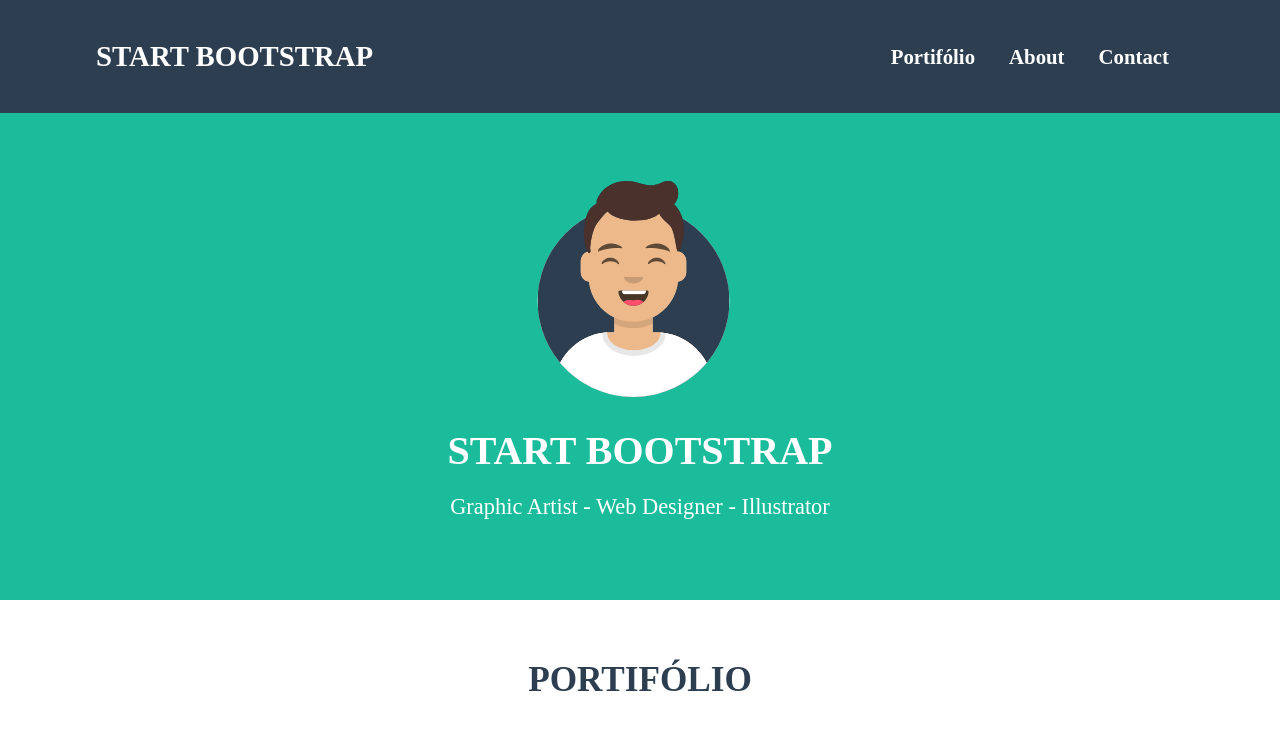
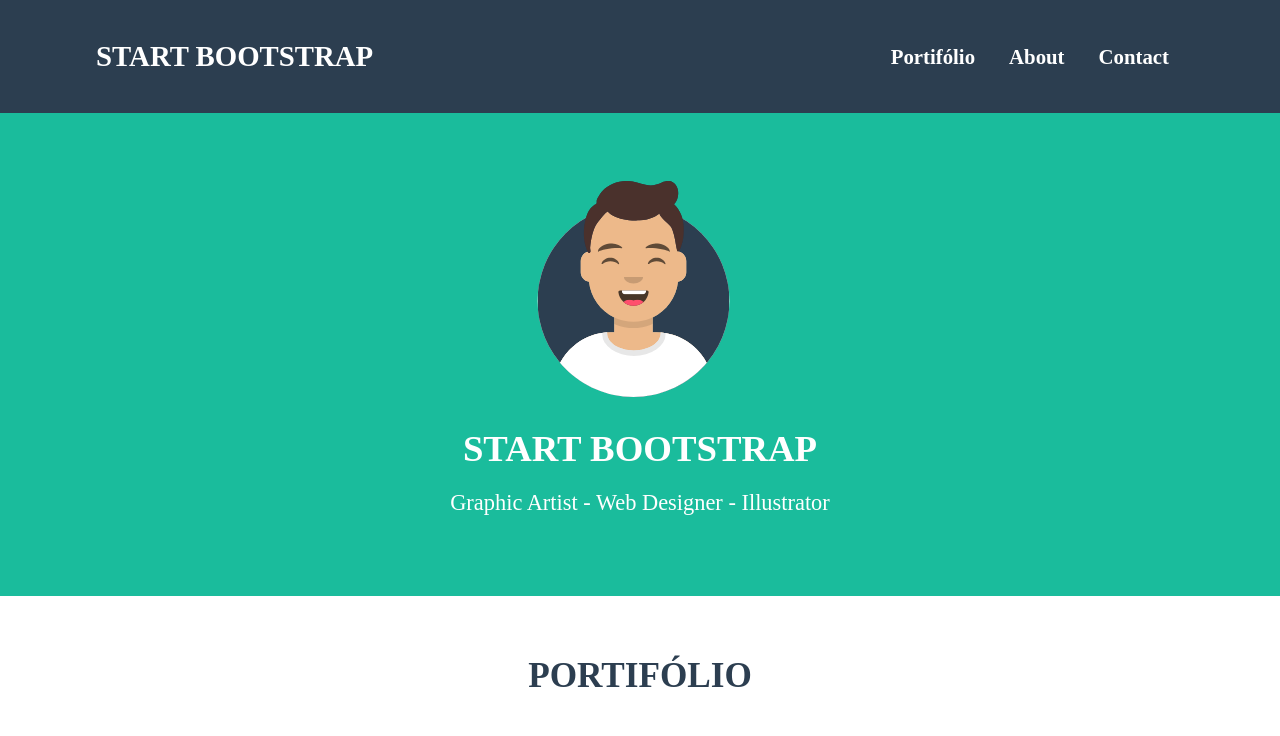
Before and after one commit to guilhermessouto/projeto-modelo05, a plain HTML site: page index.html in a window 1280 px wide. Shown: the top 736 px of the page. Drawn offline with Linux system fonts and the light colour scheme.

Commit message:
Update style.css

```diff
--- a/style.css
+++ b/style.css
@@ -102,7 +102,7 @@ nav a:hover{color: rgb(26, 188, 156);
     margin-bottom: 30px;}
 
 .sec-1-flex h1{color: white;
-    font-size: 2.5em;
+    font-size: 2.3em;
     margin-bottom: 20px;
     text-align: center;}
 
```
